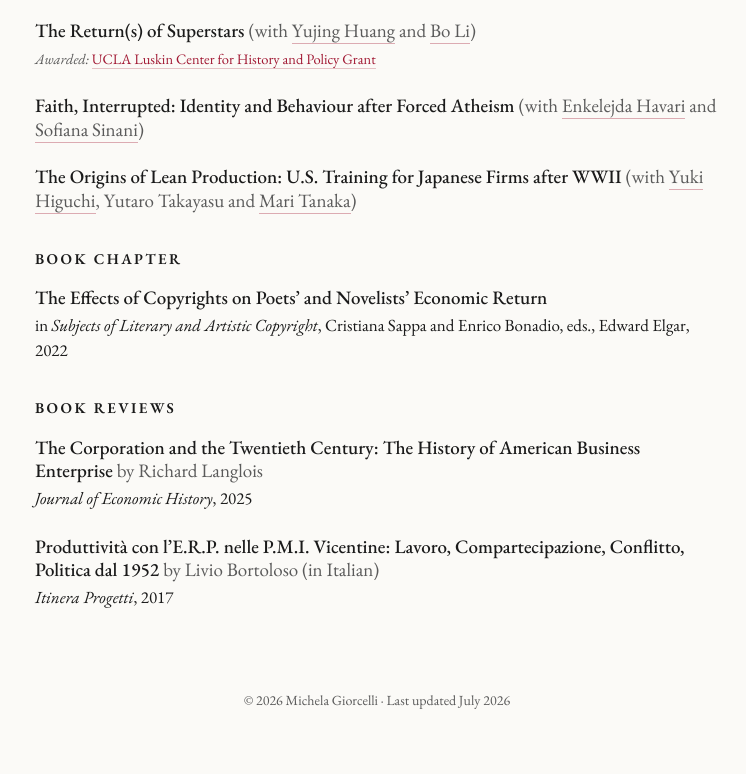
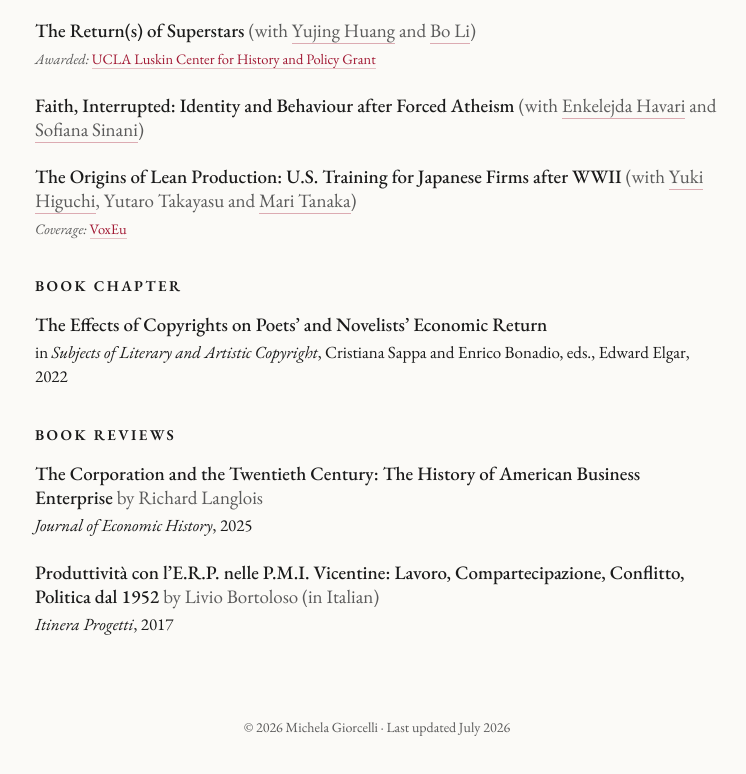
Before and after one commit to giorcellimichela/giorcellimichela.github.io, a plain HTML site: page research.html in a window 1280 px wide. Shown: the part 2863-3637 px from the top of the page, without its empty margins (263-1009 px from the left). Drawn offline with nearby package versions, Linux system fonts and the light colour scheme.

Commit message:
Research: add VoxEu coverage to Lean Production working paper
Co-Authored-By: Claude Opus 4.8 <noreply@anthropic.com>

```diff
--- a/research.html
+++ b/research.html
@@ -187,6 +187,7 @@
 
     <div class="paper pub">
       <div class="title">The Origins of Lean Production: U.S. Training for Japanese Firms after WWII <span class="auth">(with <a href="https://sites.google.com/site/yukihiguchipage/" target="_blank" rel="noopener">Yuki Higuchi</a>, Yutaro Takayasu and <a href="https://sites.google.com/site/maritnk/" target="_blank" rel="noopener">Mari Tanaka</a>)</span></div>
+      <div class="cov"><em>Coverage:</em> <a href="https://cepr.org/voxeu/columns/us-japanese-knowledge-transfer-programme-aftermath-wwii" target="_blank" rel="noopener">VoxEu</a></div>
     </div>
 
     <h3 class="sub" id="sec-chapter">Book Chapter</h3>
```
